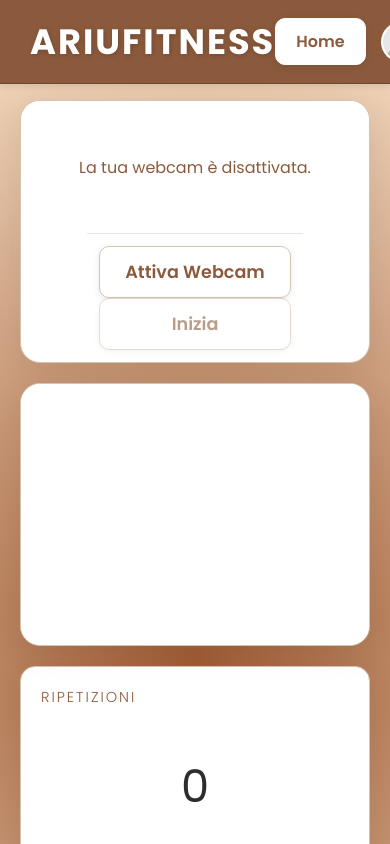
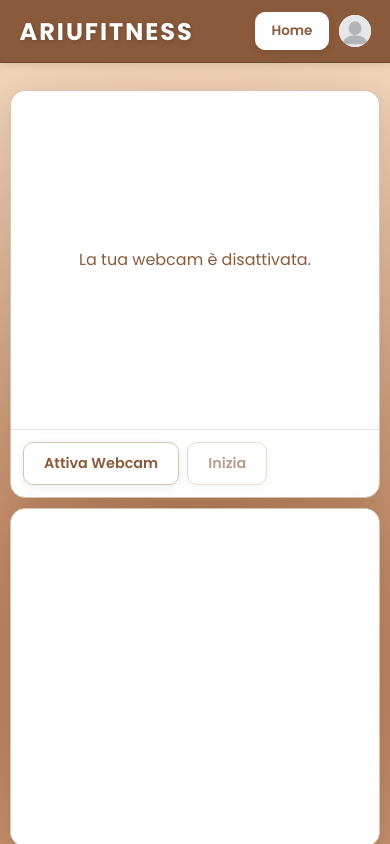
Before and after one commit to R3n4t0eva/AriuFitness, a React (Vite) app in the folder src/webapp/frontend/: page /allenamento in a window 390 px wide. Shown: the top 844 px of the page. Built offline with nearby package versions, Linux system fonts and the light colour scheme; sample sign-in values are in the browser's storage.

Commit message:
aggiunta scalabilita per telefono

```diff
--- a/src/webapp/frontend/src/Dashboard.css
+++ b/src/webapp/frontend/src/Dashboard.css
@@ -4,7 +4,7 @@
    .dashboard-container {
 
     flex-direction: column;
-    padding: 20px;
+    padding: clamp(15px, 3vw, 20px);
     box-sizing: border-box;
     display: flex;
 
@@ -15,12 +15,14 @@
     justify-content: space-between;
     align-items: center;
     color: #2d2d2d;
-    margin-bottom: 20px;
-    flex-shrink: 0; /* Impedisce all'header di rimpicciolirsi */
+    margin-bottom: clamp(15px, 3vw, 20px);
+    flex-shrink: 0;
+    flex-wrap: wrap;
+    gap: clamp(10px, 2vw, 15px);
   }
 
   .dashboard-header h1 {
-    font-size: 2.5rem;
+    font-size: clamp(1.8rem, 5vw, 2.5rem);
     text-shadow: 2px 2px 4px rgba(0,0,0,0.3);
   }
 
@@ -28,13 +30,13 @@
   .main-view-grid {
     display: grid;
     grid-template-columns: 1fr 1fr;
-    grid-template-rows: auto auto; /* 2 righe che si adattano al contenuto */
-    gap: 20px;
-    margin-bottom: 20px;
+    grid-template-rows: auto auto;
+    gap: clamp(15px, 2.5vw, 20px);
+    margin-bottom: clamp(15px, 2.5vw, 20px);
     flex-shrink: 0;
   }
 
-  /* Assegnazione Aree (come nello schizzo) */
+  /* Assegnazione Aree */
 #webcam-panel { grid-area: 1 / 1 / 2 / 2; }
 #tutorial-panel { grid-area: 1 / 2 / 2 / 3; }
 #reps-panel { grid-area: 2 / 1 / 3 / 2; }
@@ -43,8 +45,8 @@
   /* Lista Esercizi (Scorrevole) */
   .workout-list-card {
     flex-grow: 1;
-    overflow-y: auto; /* Attiva lo scroll solo se necessario */
-    min-height: 0;    /* Fix per il bug dello scroll in flexbox */
+    overflow-y: auto;
+    min-height: 0;
     display: flex;
     flex-direction: column;
   }
@@ -54,18 +56,30 @@
      2. PANNELLI E CONTENUTI VIDEO
      ================================= */
 
-    /* Aggiunge una transizione fluida al pannello video per un effetto fade-in */
     .video-panel {
       position: relative;
       aspect-ratio: 4 / 3;
       padding: 0 ;
-      overflow: hidden;
+      overflow: auto;
       display: flex;
       justify-content: center;
       align-items: center;
+      border-radius: 15px;
+      background: #ffffff;
+    }
 
-      /* Aggiungi la transizione qui */
-      transition: opacity 0.4s ease-in-out, visibility 0.4s ease-in-out;
+    @media (max-width: 768px) {
+      .video-panel {
+        aspect-ratio: 16 / 9;
+        min-height: 300px;
+      }
+    }
+
+    @media (max-width: 480px) {
+      .video-panel {
+        aspect-ratio: auto;
+        min-height: 280px;
+      }
     }
 
 
@@ -74,6 +88,7 @@
       position: relative;
       width: 100%;
       height: 100%;
+      min-height: inherit;
   }
 
   .video-container.hidden {
@@ -119,12 +134,14 @@
     justify-content: center;
     align-items: center;
     text-align: center;
-    padding: 20px;
+    padding: clamp(15px, 3vw, 20px);
     width: 100%;
-    height: 100%;
+    height: auto;
+    min-height: clamp(200px, 40vh, 400px);
     color: #8b5a3c;
     background: #ffffff;
     border-radius: 15px;
+    box-sizing: border-box;
   }
   .webcam-placeholder {
     display: flex;
@@ -132,12 +149,14 @@
     justify-content: center;
     align-items: center;
     text-align: center;
-    padding: 20px;
+    padding: clamp(15px, 3vw, 20px);
     width: 100%;
-    height: 100%;
+    height: auto;
+    min-height: clamp(200px, 40vh, 400px);
     color: #8b5a3c;
     background: #ffffff;
     border-radius: 15px;
+    box-sizing: border-box;
   }
 
 
@@ -194,7 +213,7 @@
     text-align: center;
     background: #ffffff;
     border-radius: 15px;
-    padding: 20px;
+    padding: clamp(15px, 3vw, 20px);
     border: 1px solid #d4c4b0;
   }
 
@@ -204,16 +223,16 @@
     text-transform: uppercase;
     color: #8b5a3c;
     margin-bottom: 10px;
-    font-size: 0.9rem;
+    font-size: clamp(0.75rem, 2vw, 0.9rem);
   }
 
   .info-card .big-text {
-    font-size: 2.8rem;
+    font-size: clamp(1.8rem, 4vw, 2.8rem);
     color: #2d2d2d;
   }
 
   .trainer-feedback p {
-    font-size: 1rem;
+    font-size: clamp(0.9rem, 2vw, 1rem);
   }
 
   .info-card-header {
@@ -232,11 +251,11 @@
   }
 
   .exercise-item {
-    padding: 15px 20px;
-    margin-bottom: 10px;
+    padding: clamp(12px, 2vw, 15px) clamp(15px, 3vw, 20px);
+    margin-bottom: clamp(8px, 1.5vw, 10px);
     border-radius: 12px;
     background: #ffffff;
-    font-size: 1.1rem;
+    font-size: clamp(0.95rem, 2vw, 1.1rem);
     width: 100%;
     border: 1px solid #d4c4b0;
     cursor: pointer;
@@ -276,12 +295,12 @@
      ================================= */
 
   .webcam-toggle-button {
-    padding: 12px 25px;
+    padding: clamp(10px, 2vw, 12px) clamp(20px, 3vw, 25px);
     background-color: #ffffff;
     color: #8b5a3c;
     border: 1px solid #d4c4b0;
     border-radius: 10px;
-    font-size: 1.1rem;
+    font-size: clamp(0.9rem, 2vw, 1.1rem);
     font-weight: 600;
     cursor: pointer;
     transition: all 0.2s;
@@ -294,30 +313,26 @@
     transform: scale(1.05);
   }
 
-  .webcam-toggle-button.inside-video {
-    bottom: 15px;
-    left: 50%;
-    z-index: 20;
-    opacity: 0.8;
-  }
+
 
   .action-buttons-container {
     display: flex;
     justify-content: center;
-    gap: 15px;
+    gap: clamp(10px, 2vw, 15px);
     margin-top: auto;
-    padding-top: 20px;
+    padding-top: clamp(15px, 2vw, 20px);
+    flex-wrap: wrap;
   }
 
   .finish-exercise-button { background-color: #8b5a3c; }
   .finish-workout-button { background-color: #c1121f; }
 
   .finish-exercise-button, .finish-workout-button {
-    padding: 10px 20px;
+    padding: clamp(8px, 2vw, 10px) clamp(16px, 3vw, 20px);
     color: white;
     border: none;
     border-radius: 8px;
-    font-size: 1rem;
+    font-size: clamp(0.85rem, 2vw, 1rem);
     font-weight: 600;
     cursor: pointer;
     transition: all 0.2s;
@@ -348,6 +363,77 @@
     background-color: #e8d5c0;
     border-color: #8b5a3c;
   }
+
+/* =================================
+   5. MEDIA QUERIES - RESPONSIVE DESIGN
+   ================================= */
+
+@media (max-width: 768px) {
+  .main-view-grid {
+    grid-template-columns: 1fr;
+    grid-template-rows: auto;
+  }
+
+  #webcam-panel { grid-area: auto; }
+  #tutorial-panel { grid-area: auto; }
+  #reps-panel { grid-area: auto; }
+  #feedback-panel { grid-area: auto; }
+
+  .video-panel {
+    min-height: 280px !important;
+  }
+
+  .workout-list-card {
+    max-height: 350px;
+  }
+
+  .action-buttons-container {
+    flex-wrap: wrap;
+    gap: clamp(10px, 2vw, 15px);
+    padding: clamp(10px, 2vw, 15px);
+  }
+}
+
+@media (max-width: 480px) {
+  .dashboard-container {
+    padding: 10px;
+  }
+
+  .dashboard-header {
+    margin-bottom: 10px;
+  }
+
+  .main-view-grid {
+    gap: 10px;
+    margin-bottom: 10px;
+  }
+
+  .video-panel {
+    aspect-ratio: auto;
+    min-height: 250px !important;
+  }
+
+  .video-container {
+    min-height: 250px;
+  }
+
+  .webcam-toggle-button.inside-video {
+    bottom: clamp(10px, 2vw, 15px);
+    padding: 8px 16px;
+    font-size: 0.85rem;
+  }
+
+  .finish-exercise-button, .finish-workout-button {
+    padding: 8px 12px;
+    font-size: 0.8rem;
+    width: 100%;
+  }
+
+  .action-buttons-container {
+    flex-direction: column;
+    gap: 8px;
+  }
+}
 
 
   /* =================================
--- a/src/webapp/frontend/src/components/GlobalHeader.css
+++ b/src/webapp/frontend/src/components/GlobalHeader.css
@@ -4,18 +4,20 @@
 .header-buttons {
     display: flex;
     align-items: center;
-    gap: 15px; /* Spazio tra i bottoni */
+    gap: clamp(10px, 2vw, 15px);
+    flex-wrap: wrap;
   }
 
   /* Stile per il bottone "Torna alla Home" */
   .back-button {
-    padding: 10px 20px;
+    padding: clamp(8px, 2vw, 10px) clamp(15px, 3vw, 20px);
     background-color: #ffffff;
     color: #8b5a3c;
     border: 1px solid #ffffff;
     border-radius: 10px;
     text-decoration: none;
     font-weight: 600;
+    font-size: clamp(0.85rem, 2vw, 1rem);
     transition: all 0.2s ease-in-out;
     box-shadow: 0 2px 8px rgba(0,0,0,0.1);
     cursor: pointer;
@@ -34,17 +36,31 @@
 .profile-wrap { position: relative; }
 
 .avatar-btn {
-  width: 36px; height: 40px; border-radius: 50%;
+  width: clamp(32px, 5vw, 36px);
+  height: clamp(32px, 5vw, 40px);
+  border-radius: 50%;
   border: 1px solid rgba(255,255,255,0.4);
   background: #ffffff;
-  display: grid; place-items: center;
-  color: #8b5a3c; font-weight: 700; cursor: pointer;
+  display: grid;
+  place-items: center;
+  color: #8b5a3c;
+  font-weight: 700;
+  cursor: pointer;
   overflow: hidden;
   transition: all 0.2s ease;
 }
 .avatar-btn:hover { background: #f5e6d3; }
-.avatar-btn img { width: 36px; height: 36px; object-fit: contain; border-radius: 50%; position: absolute;}
-.avatar-btn.small { width: 32px; height: 32px; }
+.avatar-btn img {
+  width: 100%;
+  height: 100%;
+  object-fit: cover;
+  border-radius: 50%;
+  position: absolute;
+}
+.avatar-btn.small {
+  width: clamp(30px, 4.5vw, 32px);
+  height: clamp(30px, 4.5vw, 32px);
+}
 
 .avatar-image {
   width: 100%;
@@ -54,26 +70,38 @@
 }
 
 .profile-menu {
-  position: absolute; right: 0; top: calc(100% + 8px);
-  min-width: 240px; padding: 10px;
+  position: absolute;
+  right: 0;
+  top: calc(100% + 8px);
+  min-width: clamp(200px, 80vw, 240px);
+  padding: clamp(8px, 1.5vw, 10px);
   background: #ffffff;
   border: 1px solid #d4c4b0;
   border-radius: 12px;
   box-shadow: 0 10px 30px rgba(0,0,0,0.1);
   z-index: 50;
+  max-height: 80vh;
+  overflow-y: auto;
 }
 
 .profile-row { display: flex; align-items: center; gap: 10px; }
 .profile-info { display: flex; flex-direction: column; }
-.profile-name { color: #2d2d2d; font-weight: 600; line-height: 1.2; }
-.profile-email { color: #8b5a3c; font-size: .9rem; }
+.profile-name { color: #2d2d2d; font-weight: 600; line-height: 1.2; font-size: clamp(0.9rem, 2vw, 1rem); }
+.profile-email { color: #8b5a3c; font-size: clamp(0.8rem, 1.5vw, 0.9rem); }
 
-.menu-divider { height: 1px; background: #d4c4b0; margin: 10px 0; }
+.menu-divider { height: 1px; background: #d4c4b0; margin: clamp(8px, 1.5vw, 10px) 0; }
 .menu-item {
-  width: 100%; text-align: left;
-  padding: 8px 10px; border-radius: 8px;
-  background: transparent; border: none; color: #2d2d2d; cursor: pointer;
-  text-decoration: none; display: block;
+  width: 100%;
+  text-align: left;
+  padding: clamp(6px, 1.5vw, 8px) clamp(8px, 1.5vw, 10px);
+  border-radius: 8px;
+  background: transparent;
+  border: none;
+  color: #2d2d2d;
+  cursor: pointer;
+  text-decoration: none;
+  display: block;
+  font-size: clamp(0.85rem, 1.8vw, 1rem);
   transition: all 0.2s ease;
 }
 .menu-item:hover { background: #f5e6d3; color: #8b5a3c; }
--- a/src/webapp/frontend/src/index.css
+++ b/src/webapp/frontend/src/index.css
@@ -34,15 +34,15 @@
 }
 
 h1 {
-  font-size: 3.2em;
+  font-size: clamp(1.8rem, 5vw, 3.2rem);
   line-height: 1.1;
 }
 
 button {
   border-radius: 8px;
   border: 1px solid transparent;
-  padding: 0.6em 1.2em;
-  font-size: 1em;
+  padding: clamp(0.5em, 2vw, 0.6em) clamp(1em, 3vw, 1.2em);
+  font-size: clamp(0.9rem, 2vw, 1rem);
   font-weight: 500;
   font-family: inherit;
   background-color: #8b5a3c;
@@ -78,24 +78,25 @@
   box-shadow: 0 8px 32px 0 rgba(0, 0, 0, 0.08);
   border-radius: 20px;
   border: 1px solid #d4c4b0;
-  padding: 40px;
+  padding: clamp(20px, 5vw, 40px);
   color: #2d2d2d;
 }
 
 .global-header {
   width: 100%;
-  padding: 15px 30px;
+  padding: clamp(12px, 3vw, 15px) clamp(15px, 5vw, 30px);
   background: #8b5a3c;
   box-shadow: 0 2px 8px rgba(0, 0, 0, 0.1);
   border-bottom: 1px solid #6b4630;
   display: flex;
   justify-content: space-between;
   align-items: center;
-  position: fixed; /* Rimane in cima allo schermo */
+  position: fixed;
   top: 0;
   left: 0;
-  z-index: 100; /* Assicura che sia sopra tutto */
+  z-index: 100;
   box-sizing: border-box;
+  flex-wrap: wrap;
 }
 
 .brand-section {
@@ -107,7 +108,7 @@
 /* --- Il TITOLO "FitnessAI " --- */
 .app-title-global {
   font-family: 'Poppins', sans-serif;
-  font-size: 2.2rem; /* Dimensione notevole */
+  font-size: clamp(1.5rem, 4vw, 2.2rem);
   font-weight: 800;
   text-transform: uppercase;
   letter-spacing: 2px;
@@ -117,7 +118,7 @@
 
 .welcome-title {
   font-family: 'Poppins', sans-serif;
-  font-size: 5rem; /* Molto grande per un impatto immediato */
+  font-size: clamp(2rem, 8vw, 5rem);
   font-weight: 700;
   color: #8b5a3c;
   text-align: center;
@@ -130,7 +131,7 @@
   animation: fadeInDown 1s ease-out;
 
   /* Spazio sotto il titolo */
-  margin-bottom: 30px;
+  margin-bottom: clamp(15px, 5vw, 30px);
 }
 
 /* Animazione per il titolo */
--- a/src/webapp/frontend/src/pages/ClassificationPage.css
+++ b/src/webapp/frontend/src/pages/ClassificationPage.css
@@ -6,8 +6,10 @@
     align-items: center;
     justify-content: center;
     position: relative;
-    overflow: hidden;
+    overflow: auto;
     border-radius: 12px 12px 0 0;
+    min-height: clamp(250px, 50vh, 500px);
+    max-height: clamp(300px, 60vh, 600px);
 }
 
 .exercise-info-overlay{
@@ -19,29 +21,73 @@
     text-align: center;
     background: rgba(255, 255, 255, 0.2);
     backdrop-filter: blur(8px);
-    padding: 8px 20px;
+    padding: clamp(6px, 1.5vw, 8px) clamp(15px, 3vw, 20px);
     border-radius: 20px;
     border: 1px solid rgba(255, 255, 255, 0.3);
     width: fit-content;
     white-space: nowrap;
+    max-width: 90vw;
+    overflow: hidden;
+    text-overflow: ellipsis;
 }
 
-.exercise-name{font-weight: 800; font-size: 1.1rem; color: #1a1a1a; text-transform: uppercase; letter-spacing: 0.5px; }
-.exercise-target{font-size: 0.85rem; font-weight: 600; opacity: 0.8; color: #333; }
+.exercise-name { font-weight: 800; font-size: clamp(0.9rem, 2vw, 1.1rem); color: #1a1a1a; text-transform: uppercase; letter-spacing: 0.5px; }
+.exercise-target{ font-size: clamp(0.75rem, 1.5vw, 0.85rem); font-weight: 600; opacity: 0.8; color: #333; }
 
-.video-controls { padding: 12px; display: flex; flex-direction: column; gap: 10; border-top: 1px solid rgba(0,0,0,0.1); }
+.video-controls {
+    align-items: center;
+    padding: clamp(12px, 2.5vw, 16px);
+    display: flex;
+    flex-direction: row;
+    gap: clamp(8px, 1.5vw, 12px);
+    border-top: 1px solid rgba(0,0,0,0.1);
+    width: 100%;
+    box-sizing: border-box;
+}
 
-.completed-message { font-weight: 900; color: #2a9d8f; text-align: center; }
-.webcam-warning { font-weight: 800; color: #e76f51; text-align: center; }
+.completed-message { font-weight: 900; color: #2a9d8f; text-align: center; font-size: clamp(0.9rem, 2vw, 1rem); }
+.webcam-warning { font-weight: 800; color: #e76f51; text-align: center; font-size: clamp(0.9rem, 2vw, 1rem); }
 
-.info-card-title { display: flex; align-items: baseline; gap: 10px; }
-.info-card-title h3 { margin: 0; }
-.info-card-title span { opacity: 0.85; font-weight: 700; font-size: 12px; }
+.info-card-title { display: flex; align-items: baseline; gap: 10px; flex-wrap: wrap; }
+.info-card-title h3 { margin: 0; font-size: clamp(0.9rem, 2vw, 1.1rem); }
+.info-card-title span { opacity: 0.85; font-weight: 700; font-size: clamp(0.75rem, 1.5vw, 0.9rem); }
 
-.reps-buttons { display: flex; gap: 10px; justify-content: center; margin-top: 8px; flex-wrap: wrap; }
+.reps-buttons { display: flex; gap: clamp(8px, 1.5vw, 10px); justify-content: center; margin-top: 8px; flex-wrap: wrap; }
 
-#workout-list-panel p{margin-top: 8px; opacity: 0.85;}
+#workout-list-panel p{ margin-top: 8px; opacity: 0.85; font-size: clamp(0.85rem, 1.8vw, 0.95rem); }
 
 .completed-message { margin-top: 10px; font-weight: 800; color: #2a9d8f; }
 
-.continue-buttons { display: flex; gap: 12px; justify-content: center; margin-top: 14px; flex-wrap: wrap; }
+.continue-buttons { display: flex; gap: clamp(10px, 2vw, 12px); justify-content: center; margin-top: 14px; flex-wrap: wrap; }
+
+/* =================================
+   MEDIA QUERIES - RESPONSIVE DESIGN
+   ================================= */
+
+@media (max-width: 768px) {
+    .video-container {
+        min-height: 280px;
+    }
+
+    .video-controls {
+        padding: clamp(14px, 3vw, 18px);
+        gap: clamp(10px, 2vw, 15px);
+    }
+}
+
+@media (max-width: 480px) {
+    .video-container {
+        min-height: 250px;
+        overflow: visible;
+    }
+
+    .video-controls {
+        padding: clamp(12px, 2.5vw, 16px);
+        gap: clamp(8px, 2vw, 12px);
+    }
+
+    .exercise-info-overlay {
+        top: 10px;
+        font-size: 0.85rem;
+    }
+}
```
Also changed, not shown: src/webapp/frontend/src/pages/ExerciseListPage.css (+58 -26 lines), src/webapp/frontend/src/pages/Form.css (+14 -14 lines), src/webapp/frontend/src/pages/HomePage.css (+21 -12 lines).
